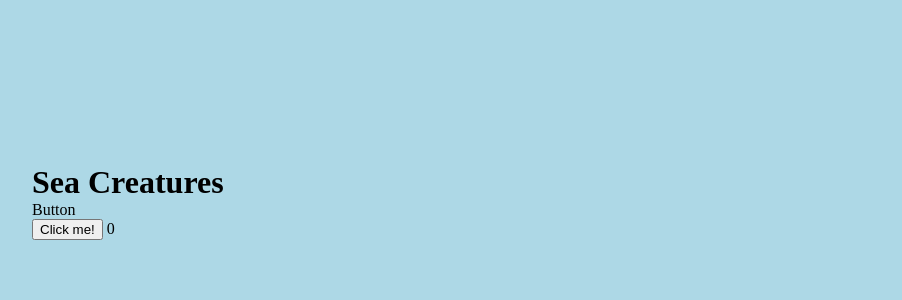
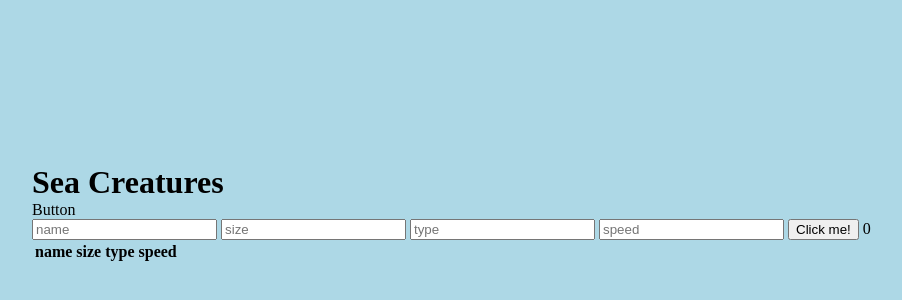
Before and after one commit to LizGoff/kochab-sea-creature, a plain HTML site: page index.html in a window 1280 px wide. Shown: the part 92-392 px from the top of the page, without its empty margins (224-1126 px from the left). Drawn offline with Linux system fonts and the light colour scheme.

Commit message:
input to the table

```diff
--- a/index.html
+++ b/index.html
@@ -14,8 +14,37 @@
 
 <body>
     <div class='buttonParent' id='click'>Button</div>
+
+    <input type='text' placeHolder='name' id='newCreaturesName'>
+    <input type='number' placeHolder='size' id='newCreaturesSize'/>
+    <input type='text' placeHolder='type' id='newCreaturesType'>
+    <input type='number' placeHolder='speed' id='newCreaturesSpeed'>
+
     <button id='button'>Click me!</button>
-    <!-- <input id='buttonInput'> -->
     <span id="totalCount">Total Count</span>
-</body>
-</html>
+        <table>
+            <thead>
+                <tr>
+                    <th>name</th>
+                    <th>size</th>
+                    <th>type</th>
+                    <th>speed</th>
+                </tr>
+            </thead>
+            <tbody id='addNewCreature'>
+
+            </tbody>
+        </table>
+    </body>
+    </html>
+
+
+    <!-- <input id='nameInput'>
+    <input id='sizeInput'>
+    <input id='typeInput'>
+    <input id='speedInput'>
+
+    <span id="name">name</span>
+    <span id="size">size</span>
+    <span id="type">type</span>
+    <span id="speed">speed</span> -->
--- a/script.js
+++ b/script.js
@@ -22,18 +22,32 @@ function clickHandler() {
     clickCount++;
     console.log(clickCount);
     displayCount();
+    addNewCreature();
     }
 
 function displayCount() {
+    $('#totalCount').text(clickCount);
+    //console.log(clickCount);
+    }
 
-    $('#totalCount').text(clickCount);
-    console.log(clickCount);
-
+    function addNewCreature(){
+        $('#addNewCreature').append('<tr>' + '<td>' + $('#newCreaturesName').val() + '</td>' + '<td>' + $('#newCreaturesSize').val() + ' ft</td>' + '<td>' + $('#newCreaturesType').val() + '</td>' + '<td>' + $('#newCreaturesSpeed').val() + ' mph</td>');
+        console.log('addNewCreature');
+    }
 }
 
 
 
-  //  let clickCount = $('toatlCount').val
+//'newCreaturesName'
+
+//function addNewCreature() {
+ //   $('#nameInput').val();
+ //   console.log("value in for name");
+//}
+
+
+
+  //  let clickCount = $('totalCount').val
  //   console.log(displayCount).text(clickCount);
  //
 
@@ -46,5 +60,3 @@ function displayCount() {
   // div lines things up like this
   // div
   // div
-
-}
```
